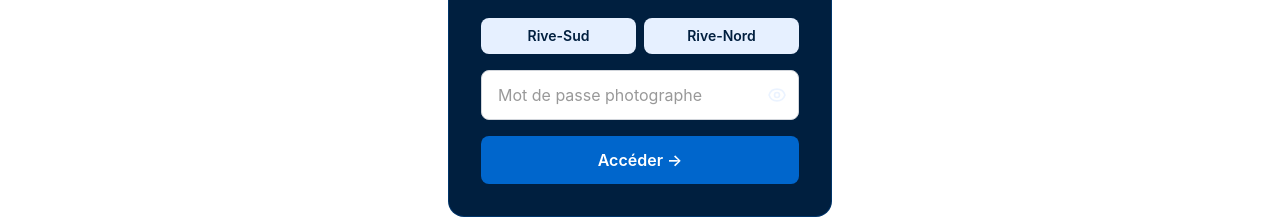
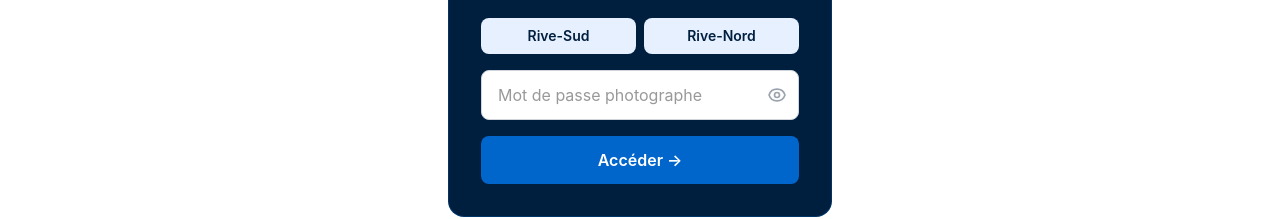
Before and after one commit to MaPhotoTandem/maphototandem, a Next.js app: page /connexion-studio in a window 1280 px wide. Both pictures are taken after a click on the button "📷 Photographe". Shown: the part 369-588 px from the top of the page. Built offline with nearby package versions, Linux system fonts and the light colour scheme.

Commit message:
fix: couleur œil mot de passe — gris sur fond blanc

```diff
--- a/app/connexion-studio/page.tsx
+++ b/app/connexion-studio/page.tsx
@@ -162,7 +162,7 @@ export default function ConnexionStudioPage() {
               <button
                 type="button"
                 onClick={() => setShowPassword((v) => !v)}
-                className="absolute inset-y-0 right-3 flex items-center text-pale-blue/80 hover:text-white transition-colors"
+                className="absolute inset-y-0 right-3 flex items-center text-gray-400 hover:text-gray-700 transition-colors"
                 tabIndex={-1}
                 aria-label={showPassword ? 'Masquer le mot de passe' : 'Afficher le mot de passe'}
               >
@@ -199,7 +199,7 @@ export default function ConnexionStudioPage() {
               <button
                 type="button"
                 onClick={() => setShowGestionPw((v) => !v)}
-                className="absolute inset-y-0 right-3 flex items-center text-pale-blue/80 hover:text-white transition-colors"
+                className="absolute inset-y-0 right-3 flex items-center text-gray-400 hover:text-gray-700 transition-colors"
                 tabIndex={-1}
                 aria-label={showGestionPw ? 'Masquer le mot de passe' : 'Afficher le mot de passe'}
               >
```
